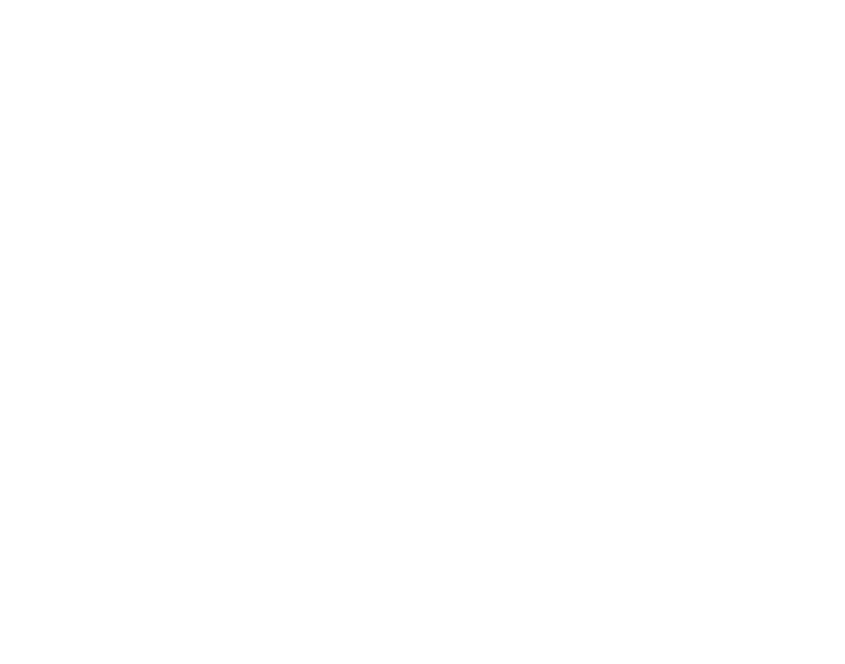
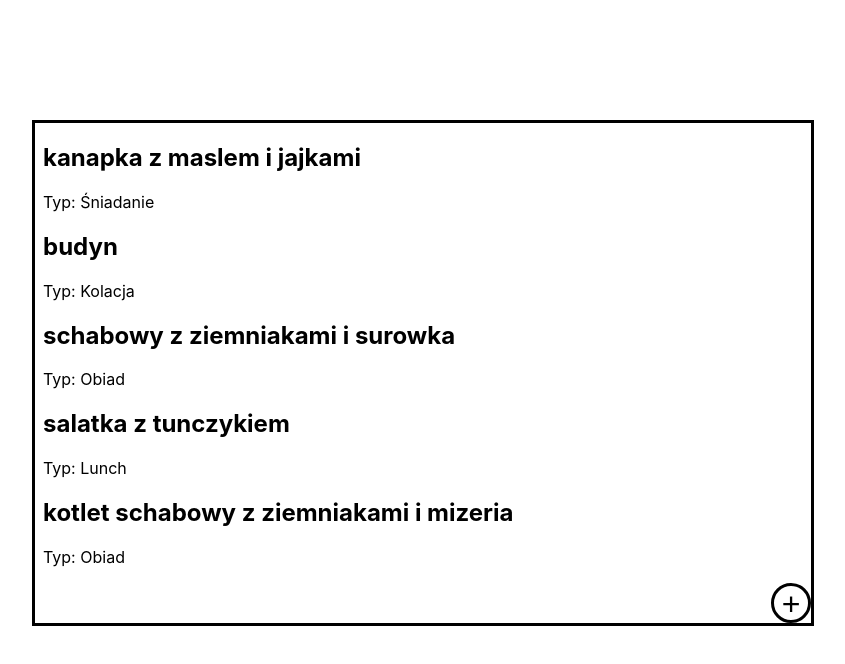
Before and after one commit to Apaapek/react_projekt, a React (Create React App) app: page /dayview in a window 1280 px wide. Before the commit this address had no page. Shown: the top 664 px of the page, without its empty margins (217-1062 px from the left). Built offline with nearby package versions, Linux system fonts and the light colour scheme.

Commit message:
dodanie dayview

```diff
--- a/src/AppRouter.js
+++ b/src/AppRouter.js
@@ -7,6 +7,7 @@
 // import HomeComponent from './path-to-components/HomeComponent';
 // import DayViewComponent from './path-to-components/DayViewComponent';
 import { useSelector } from 'react-redux';
+import DayViewComponent from './components/dayView/DayViewComponent';
 
 // const PrivateRoute = ({ component: Component, ...rest }) => {
 //   const isLoggedIn = useSelector((state) => state.auth.isLoggedIn);
@@ -31,6 +32,7 @@
         <Route path="/day-view" component={DayViewComponent} /> */}
         <Route path='/' element={<LoginComponent />} exact />
         <Route path='/meals' element={<MealComponent />} exact />
+        <Route path='/dayview' element={<DayViewComponent/>} exact />
       </Routes>
     </Router>
   );
--- /dev/null
+++ b/src/components/dayView/DayViewComponent.css
@@ -0,0 +1,31 @@
+.wrapper {
+    display: flex;
+    margin-top:120px;
+
+}
+
+.main {
+    border: solid 3px black;
+    width: 60%;
+    margin: auto;
+    padding-left:8px;
+}
+
+.add {
+    border-radius: 50%;
+    width: 34px;
+    height: 34px;
+    /* padding: 10px; */
+    background: #fff;
+    border: 3px solid black;
+    color: #000;
+    text-align: center;
+    font: 32px Arial, sans-serif;
+    box-sizing: content-box;
+    margin-left: auto;
+}
+
+.showDate {
+    text-align: center;
+    padding: 50px;
+}
--- /dev/null
+++ b/src/components/dayView/DayViewComponent.js
@@ -0,0 +1,81 @@
+import React, { useState, useEffect } from 'react';
+// Assuming similar data and enum files exist in the React app's structure
+import { MEALS } from '../../data/mock/meals.data';
+import { nutritionType } from '../../data/enums/nutritionType.enum.ts';
+import './DayViewComponent.css';
+
+const DayView = () => {
+const [meals, setMeals] = useState([]);
+  const [currentDate] = useState(new Date()); // No setter needed if date doesn't change
+  const [showTrue, setShowTrue] = useState(false);
+  const [selectedMeal, setSelectedMeal] = useState(null);
+  const [isNew, setIsNew] = useState(false);
+  const [nutrients] = useState(Object.values(nutritionType));
+  const [ingredients, setIngredients] = useState(['']);
+
+
+useEffect(() => {
+    setMeals(MEALS);
+}, []);
+
+const toggleShow = (meal) => {
+    if (selectedMeal !== meal) {
+      setSelectedMeal(meal);
+      setShowTrue(true);
+    } else {
+      setShowTrue(!showTrue);
+    }
+  };
+
+  const addNew = () => {
+    setIsNew(!isNew);
+    console.log(nutrients); // For demonstration, similar to Angular's method
+  };
+
+  const onIngredientChange = (index) => {
+    if (ingredients[index].length >= 3 && index === ingredients.length - 1) {
+      setIngredients([...ingredients, '']);
+    }
+  };
+
+  return (
+    <div className="wrapper">
+      <div className="main">
+        {meals.map((meal, index) => (
+          <div key={index} onClick={() => toggleShow(meal)}>
+            <h2>{meal.name}</h2>
+            <p>Typ: {meal.type}</p>
+          </div>
+        ))}
+        <div className="add" onClick={addNew}>+</div>
+      </div>
+
+      {showTrue && (
+        <div className="details">
+          <h3>Ingredients:</h3>
+          <ul>
+            {selectedMeal.ingredients.map((ingredient, index) => (
+              <li key={index}>{ingredient.name}</li>
+            ))}
+          </ul>
+          <h3>Nutritional Values:</h3>
+          <ul>
+            {selectedMeal.nutritionals.map((nutritional, index) => (
+              <li key={index}>{nutritional.type}: {nutritional.value}</li>
+            ))}
+          </ul>
+        </div>
+      )}
+
+      {isNew && (
+        <div className="addNew">
+          {/* Input fields and other JSX similar to the Angular template */}
+        </div>
+      )}
+    </div>
+  );
+
+};
+
+
+export default DayView;
```
